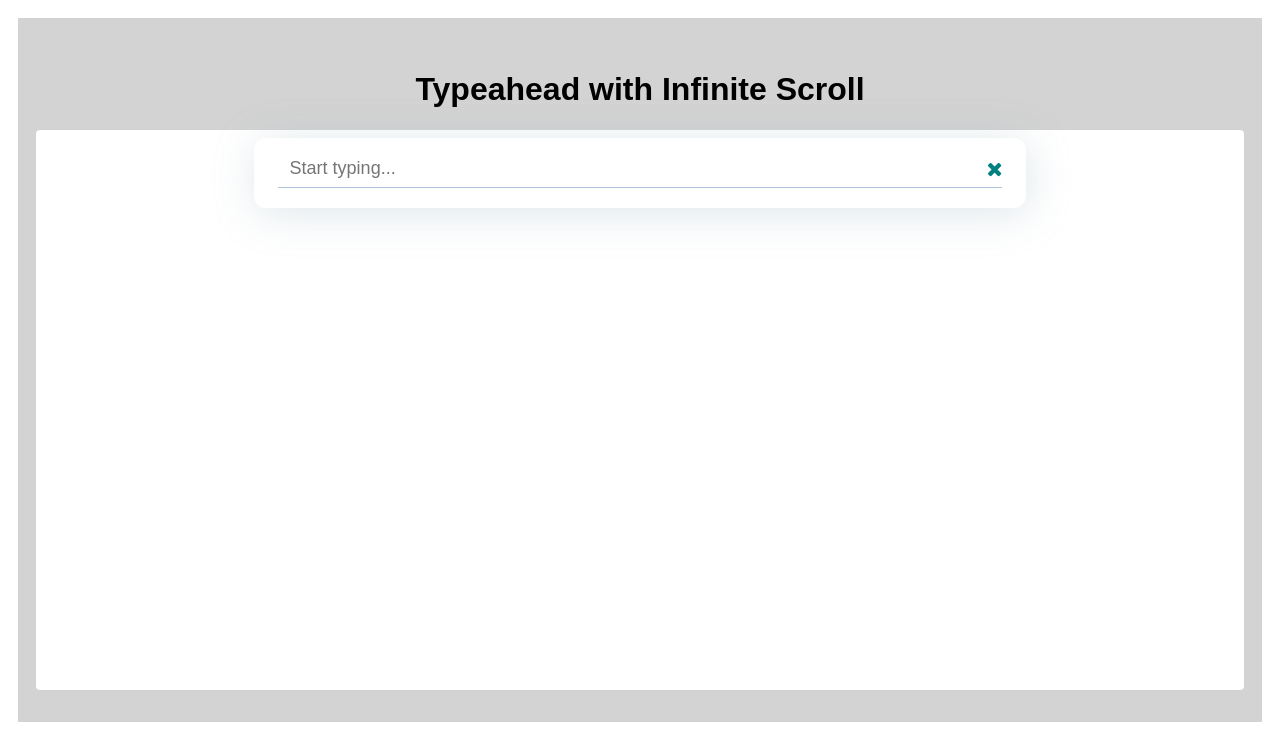
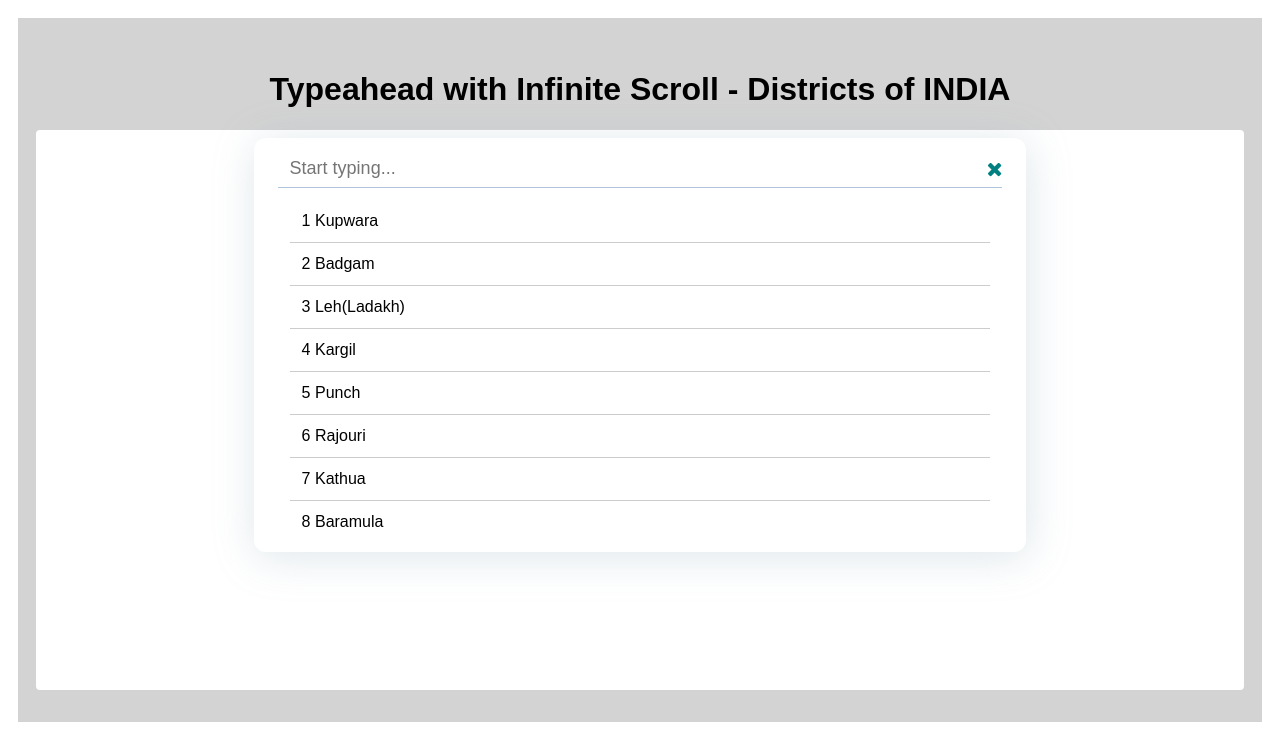
Before and after one commit to vidiyaG/Vanilla-JavaScript, a plain HTML site: page TASK-2/index.html in a window 1280 px wide. Both pictures are taken after a click on the icon 994 px from the left and 168 px from the top of the page. Drawn offline with Linux system fonts and the light colour scheme.

Commit message:
code crean-up

```diff
--- a/TASK-2/index.html
+++ b/TASK-2/index.html
@@ -13,9 +13,7 @@
     </head>
     <body>
         <div class="container card">
-            <h1>Typeahead with Infinite Scroll</h1>
-            <!-- <p>Districts</p> -->
-
+            <h1>Typeahead with Infinite Scroll - Districts of INDIA</h1>
             <div class="search-container">
                 <div class="search-overlay">
                     <div class="relative">
--- a/TASK-2/main.js
+++ b/TASK-2/main.js
@@ -141,6 +141,9 @@ suggestionsContainer.addEventListener(
 clearBtn.addEventListener("click", () => {
     searchInput.value = "";
     suggestionsContainer.innerHTML = "";
+    currentQuery = null;
+    hasMoreResults = true;
+    fetchSuggestions(true);
 });
 window.addEventListener("load", async (event) => {
     // page is fully loaded
--- a/TASK-2/styles.css
+++ b/TASK-2/styles.css
@@ -19,19 +19,16 @@ body {
     /* margin-bottom: 8px; */
 }
 .suggestions {
-    width: 100%;
     max-height: 320px;
     overflow-y: auto;
-    /* border: 1px solid #ccc; */
     animation: fadeIn 0.5s ease;
     scroll-behavior: smooth;
-    padding-right: 0px;
     margin: 0;
-    /* box-sizing: border-box; */
-    /* margin-top: 8px; */
+    padding: 12px;
+    list-style: none;
 }
 .suggestion-item {
-    /* padding: 5px; */
+    padding: 5px;
     cursor: pointer;
     padding: 12px;
     border-bottom: 0.5px solid #ccc;
```
